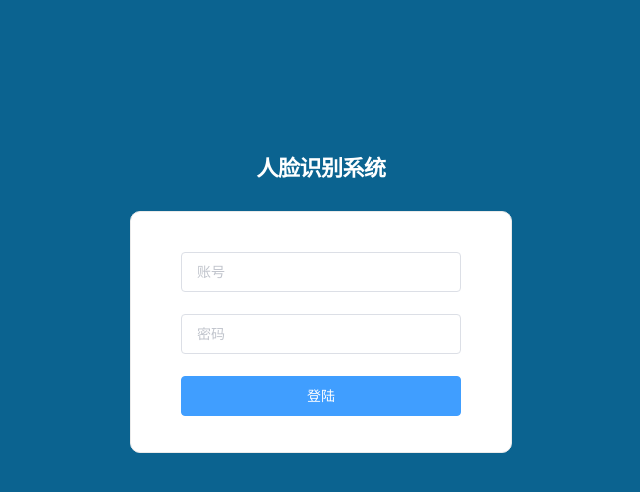
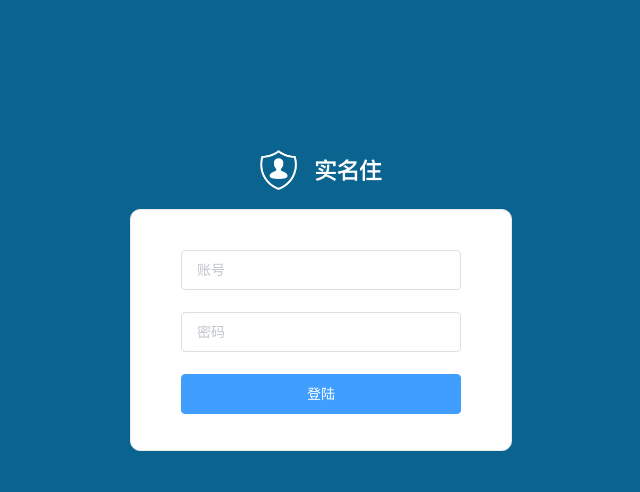
Before and after one commit to wuewuzhijing/RealNameManage, a Vue app: page /#/ in a window 1280 px wide. Shown: the top 492 px of the page, without its empty margins (319-959 px from the left). Built offline with nearby package versions, Linux system fonts and the light colour scheme; a small style sheet from the web is missing.

Commit message:
更换logo

```diff
--- a/src/components/page/Login.vue
+++ b/src/components/page/Login.vue
@@ -1,8 +1,9 @@
 <template>
   <div class="login">
     <div class="middle">
-      <i class="icon iconfont icon-zhiliang-xianxing"></i>
-      <h3 class="title"  >人脸识别系统</h3>
+      <!--<i class="icon iconfont icon-zhiliang-xianxing"></i>-->
+      <!--<h3 class="title"  >人脸识别系统</h3>-->
+      <img class="icon" src="../../assets/logo.png"/>
       <el-form :model="ruleFormLogin" ref="ruleFormLogin" label-position="left" label-width="0px"  class="login-container">
         <el-form-item prop="account">
           <el-input type="text" v-model="ruleFormLogin.account" auto-complete="off" placeholder="账号" ref="inputUsername"></el-input>
@@ -98,6 +99,7 @@ export default {
     }
 
     .icon{
+      height: 40px;
       color: #fff;
       font-size: 26px;
     }
@@ -115,12 +117,12 @@ export default {
         border-radius: 10px;
         -moz-border-radius: 10px;
         background-clip: padding-box;
-        margin: 28px auto;
+        margin: 15px auto;
         width: 280px;
         height: 160px;
         padding: 40px 50px;
         background: #fff;
-        border: 1px solid #eaeaea;
+      border: 1px solid #eaeaea;
         /* box-shadow: 0 0 25px #cac6c6; */
     }
     .remember {
--- a/src/components/page/Main.vue
+++ b/src/components/page/Main.vue
@@ -2,8 +2,8 @@
   <div class="main">
     <div class="top-section clearfix">
       <div class="logo_left">
-        <i class="icon iconfont icon-zhiliang-xianxing"></i>
-        <h3 class="title"  >人脸识别系统</h3>
+        <img class="icon" src="../../assets/logo.png"/>
+        <h3 class="title" v-if="true"  ></h3>
       </div>
 
       <div class="top_left">
@@ -472,7 +472,7 @@
     line-height: 70px;
   }
   .logo_left .icon{
-    font-size: 40px;
+    height: 40px;
     color: #fff;
     margin-left: 50px;
   }
```
Also changed, not shown: src/assets/logo.png, src/assets/vs.png.
